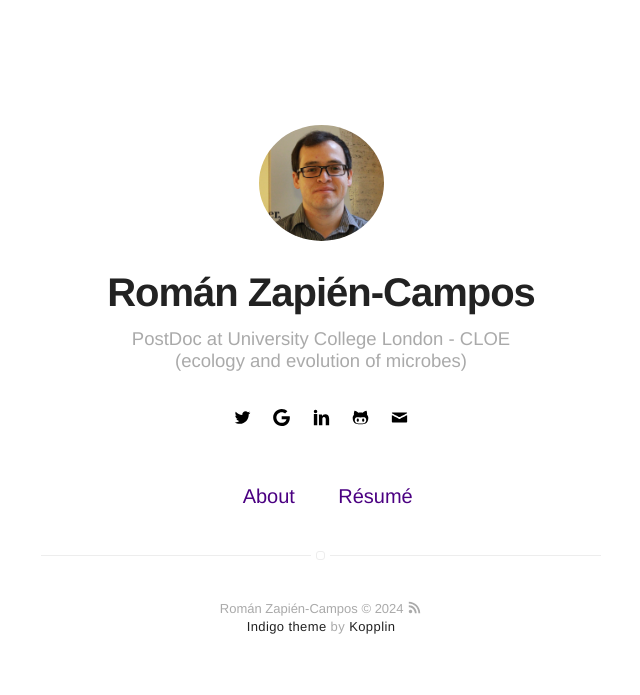
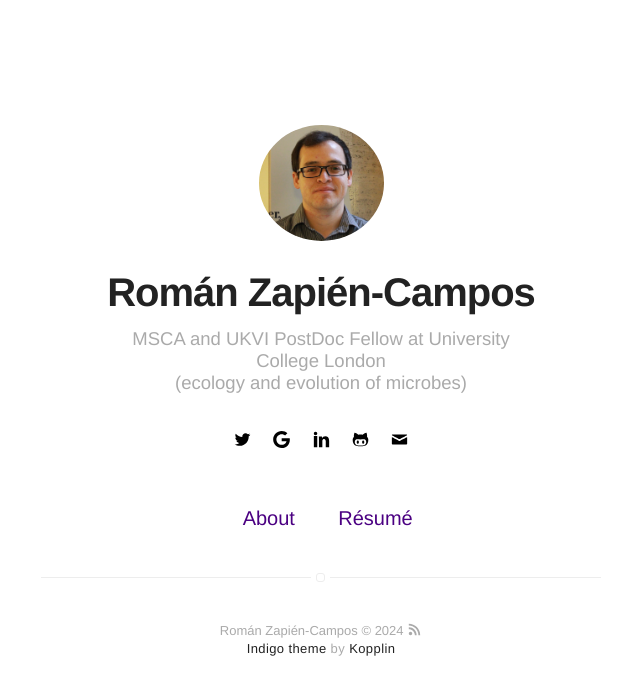
Before and after one commit to romanzapien/romanzapien.github.io, a Jekyll site: the page built from index.html, in a window 1280 px wide. Shown: the top 695 px of the page, without its empty margins (319-959 px from the left). Built offline with Jekyll 4.4.1, drawn with Linux system fonts in a browser that asks for light colours.

Commit message:
Update _config.yml
Updated MSCA/UKRI fellowship

```diff
--- a/_config.yml
+++ b/_config.yml
@@ -1,6 +1,6 @@
 # main text of home
 name: Román Zapién-Campos
-bio: PostDoc at University College London - CLOE<br>(ecology and evolution of microbes)
+bio: MSCA and UKVI PostDoc Fellow at University College London<br>(ecology and evolution of microbes)
 
 # twitter summary info
 description: Román Zapién-Campos personal website
```
